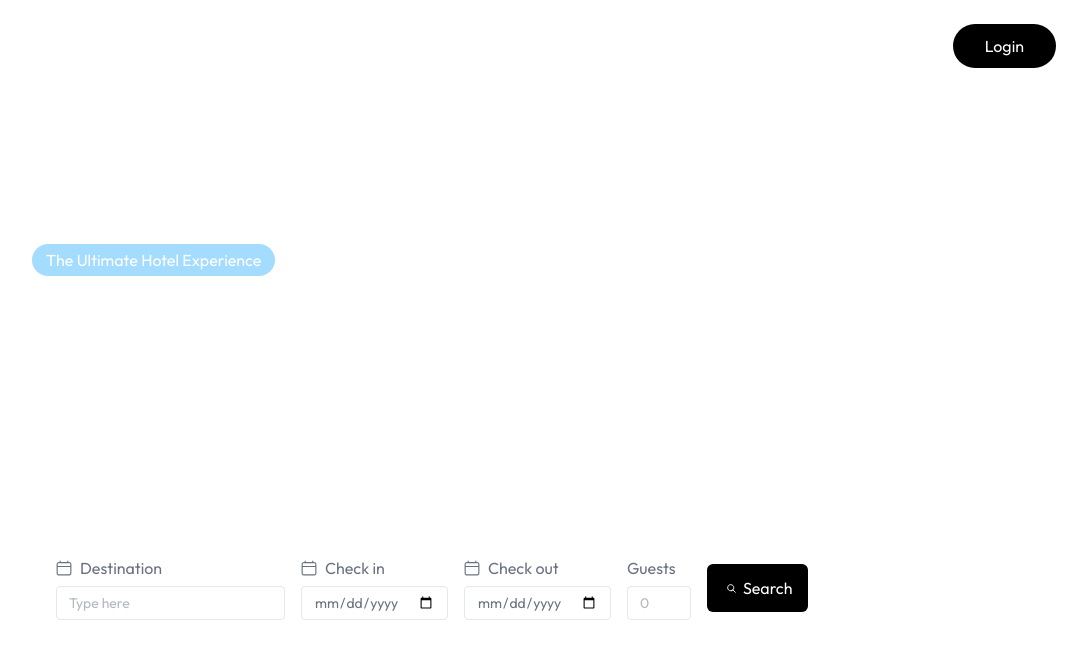
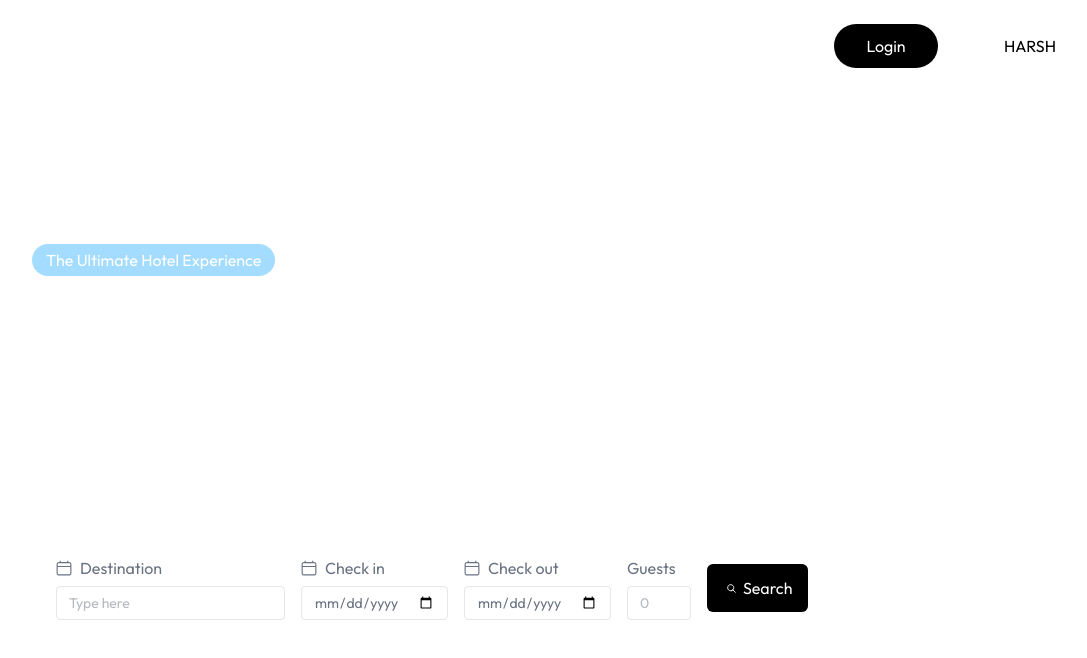
Before and after one commit to harshkumarsingh001/Hotel_booking_platform, a React (Vite) app in the folder client/: page / in a window 1280 px wide. Shown: the top 658 px of the page, without its empty margins (96-1183 px from the left). Built offline with nearby package versions, Linux system fonts and the light colour scheme; a web font is replaced by a local one.

Commit message:
added new component

```diff
--- a/client/src/components/Navbar.jsx
+++ b/client/src/components/Navbar.jsx
@@ -78,6 +78,11 @@ const Navbar = () => {
                         Login
                     </button>
                 </div>
+                <div>
+                    <h1>
+                        HARSH
+                    </h1>
+                </div>
             </nav>
 
     );
```
